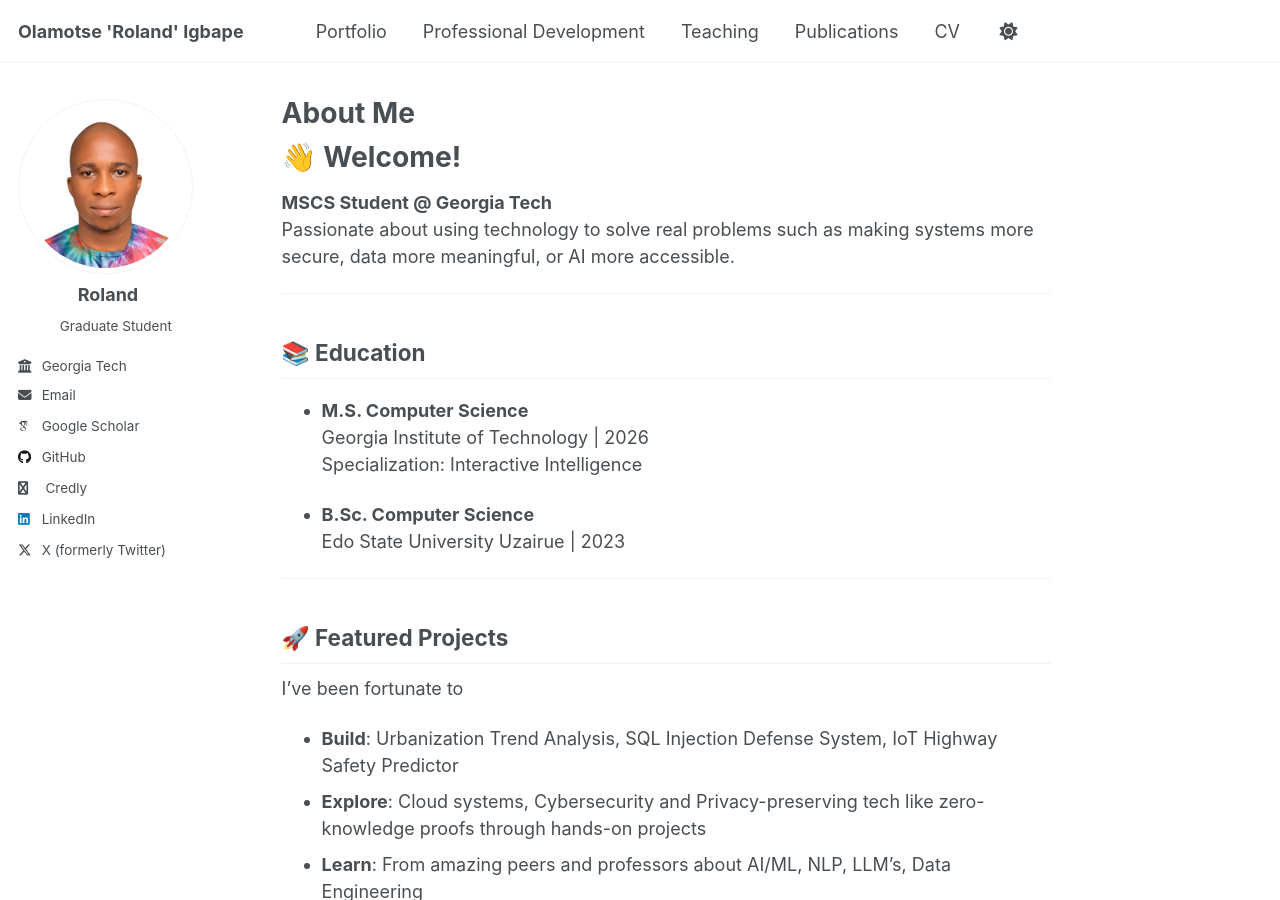
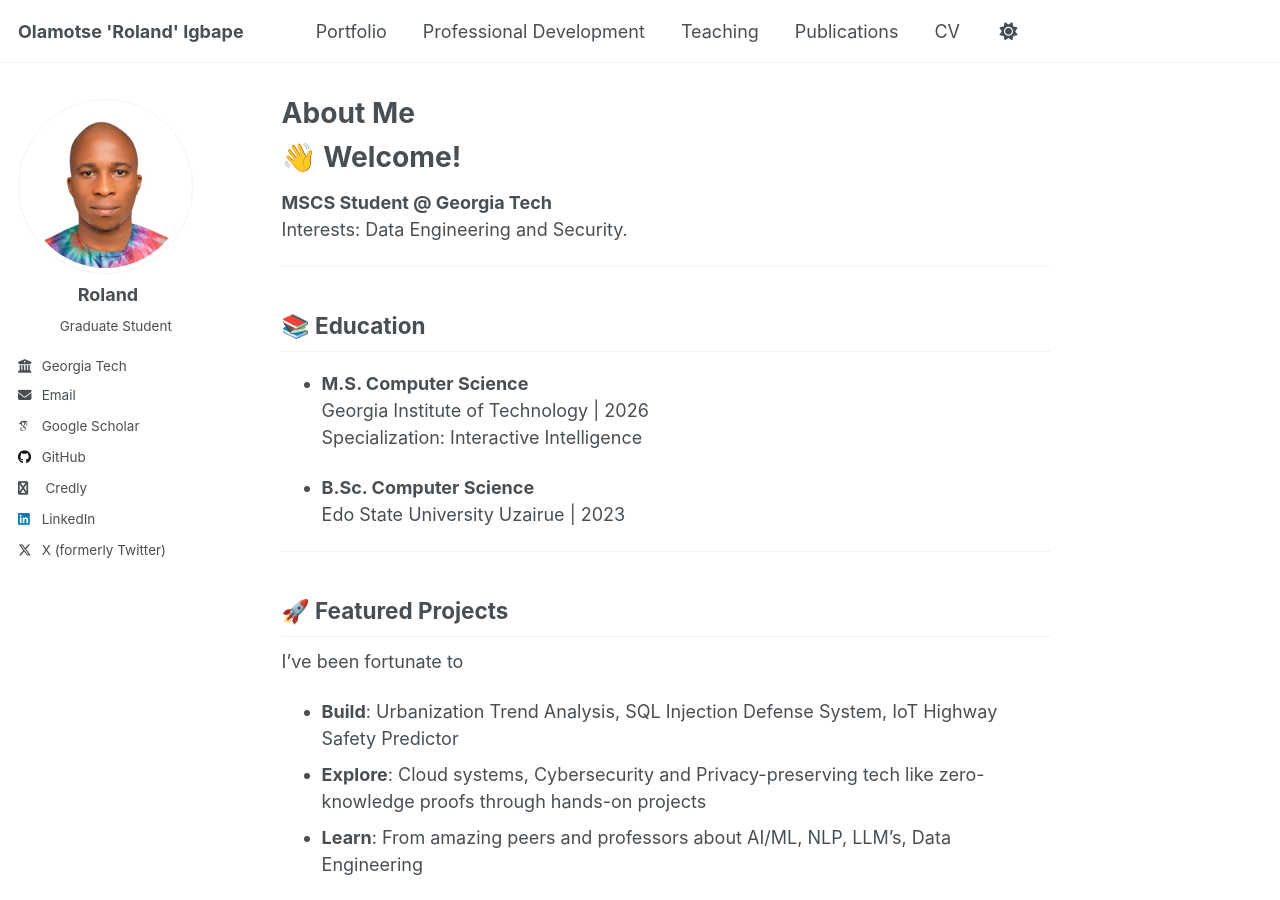
Before and after one commit to oigbape/oigbape.github.io, a Jekyll site: the page built from _pages/about.md, in a window 1280 px wide and 900 px high. Built offline with Jekyll 4.4.1, drawn with Linux system fonts in a browser that asks for light colours; some web fonts are replaced.

Commit message:
Update about.md

```diff
--- a/_pages/about.md
+++ b/_pages/about.md
@@ -11,7 +11,7 @@ redirect_from:
 # 👋 Welcome!
 
 **MSCS Student @ Georgia Tech**
-Passionate about using technology to solve real problems such as making systems more secure, data more meaningful, or AI more accessible.
+Interests: Data Engineering and Security.
 
 ---
 
```
